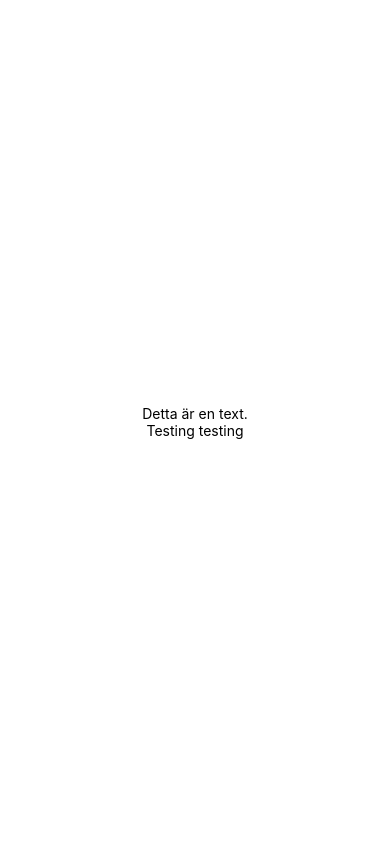
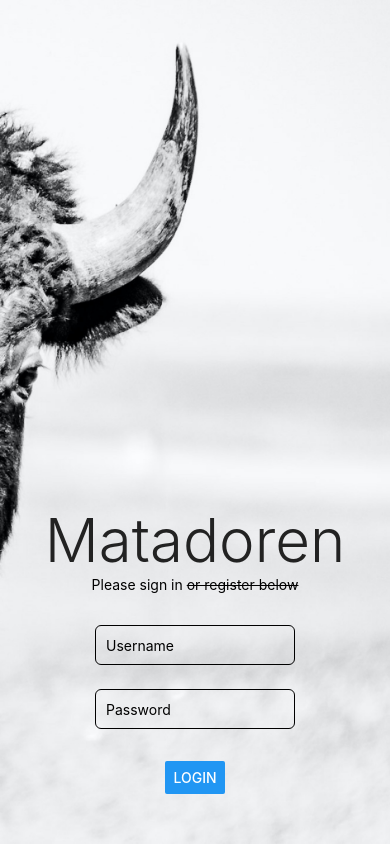
Before and after one commit to david-O-Ciarnain/matadoren-chat, a React Native app: screen / in a window 390 px wide. Built offline with nearby package versions, Linux system fonts and the light colour scheme.

Commit message:
Login_Demo

```diff
--- a/App.tsx
+++ b/App.tsx
@@ -1,12 +1,12 @@
 import { StatusBar } from "expo-status-bar";
 import { StyleSheet, Text, View } from "react-native";
 import LoginForm from "./src/components/LoginForm";
+import LoginScreen from "./src/views/LoginScreen";
 
 export default function App() {
   return (
     <View style={styles.container}>
-      <Text>Detta är en text.</Text>
-      <LoginForm />
+      <LoginScreen />
       <StatusBar style="auto" />
     </View>
   );
--- a/src/components/Header.js
+++ b/src/components/Header.js
@@ -0,0 +1,15 @@
+import { StyleSheet, Text } from "react-native";
+
+const Header = () => {
+  return <Text style={styles.title}>Matadoren</Text>;
+};
+
+const styles = StyleSheet.create({
+  title: {
+    fontSize: 60,
+    fontWeight: "300",
+    color: "#222",
+  },
+});
+
+export default Header;
--- a/src/components/LoginForm.js
+++ b/src/components/LoginForm.js
@@ -1,5 +1,69 @@
-import { Text } from "react-native";
+import React from "react";
+import {
+  Dimensions,
+  StyleSheet,
+  Text,
+  View,
+  TextInput,
+  Button,
+} from "react-native";
+import Header from "./Header";
 
-export default function LoginForm() {
-  return <Text>Testing testing</Text>;
-}
+const LoginForm = () => {
+  const [username, onChangeUsername] = React.useState("");
+  const [password, onChangePassword] = React.useState("");
+
+  return (
+    <View style={styles.container}>
+      <Header />
+      <Text>
+        Please sign in <Text style={styles.linethrough}>or register below</Text>
+      </Text>
+      <View style={styles.inputfields}>
+        <TextInput
+          style={styles.input}
+          onChangeText={onChangeUsername}
+          value={username}
+          placeholder="Username"
+        />
+        <TextInput
+          style={styles.input}
+          onChangeText={onChangePassword}
+          value={password}
+          placeholder="Password"
+        />
+      </View>
+      <Button title="Login" style={styles.loginbutton}>
+        <Text>Login</Text>
+      </Button>
+    </View>
+  );
+};
+
+const styles = StyleSheet.create({
+  container: {
+    height: Dimensions.get("window").height,
+    alignItems: "center",
+    justifyContent: "flex-end",
+    paddingBottom: 50,
+  },
+  input: {
+    height: 40,
+    margin: 12,
+    borderWidth: 1,
+    borderRadius: 6,
+    padding: 10,
+    width: 200,
+  },
+  loginbutton: {
+    width: 200,
+  },
+  inputfields: {
+    marginVertical: 20,
+  },
+  linethrough: {
+    textDecorationLine: "line-through",
+  },
+});
+
+export default LoginForm;
--- a/src/views/LoginScreen.js
+++ b/src/views/LoginScreen.js
@@ -0,0 +1,37 @@
+import {
+  View,
+  Text,
+  StyleSheet,
+  ImageBackground,
+  Dimensions,
+} from "react-native";
+import LoginForm from "../components/LoginForm";
+
+const LoginScreen = () => {
+  return (
+    <View style={styles.container}>
+      <ImageBackground
+        source={require("../../assets/loginscreen2.jpg")}
+        resizeMode="cover"
+        style={styles.backgroundimage}
+      >
+        <LoginForm></LoginForm>
+      </ImageBackground>
+    </View>
+  );
+};
+
+const styles = StyleSheet.create({
+  container: {
+    flex: 1,
+    backgroundColor: "#fff",
+    alignItems: "center",
+    justifyContent: "center",
+  },
+  backgroundimage: {
+    height: Dimensions.get("window").height,
+    width: Dimensions.get("window").width,
+  },
+});
+
+export default LoginScreen;
```
Also changed, not shown: assets/loginscreen2.jpg (added), 1 other file (tests, documents, lock files or other folders).
